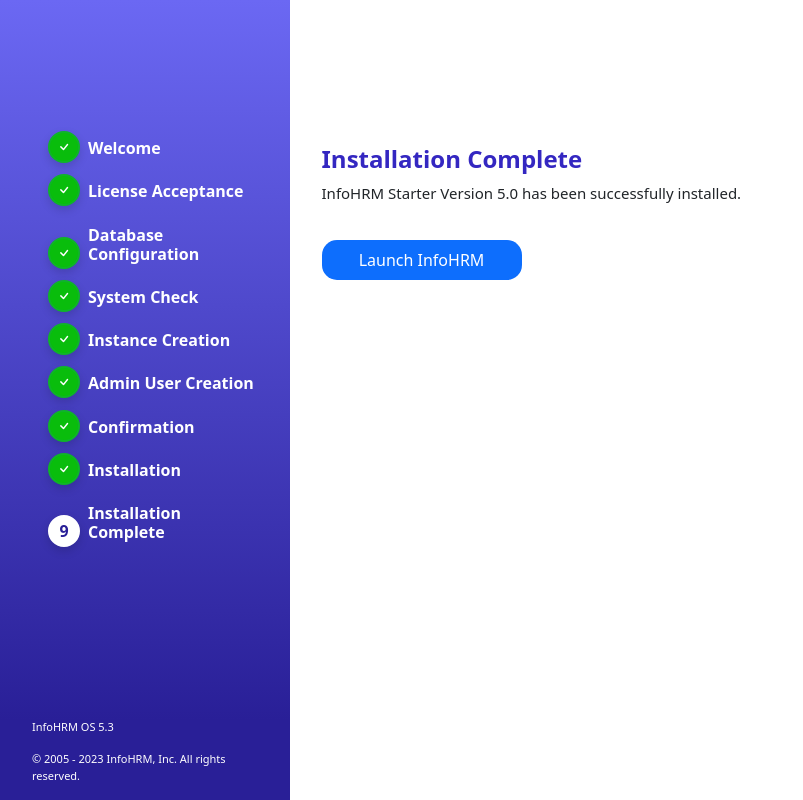
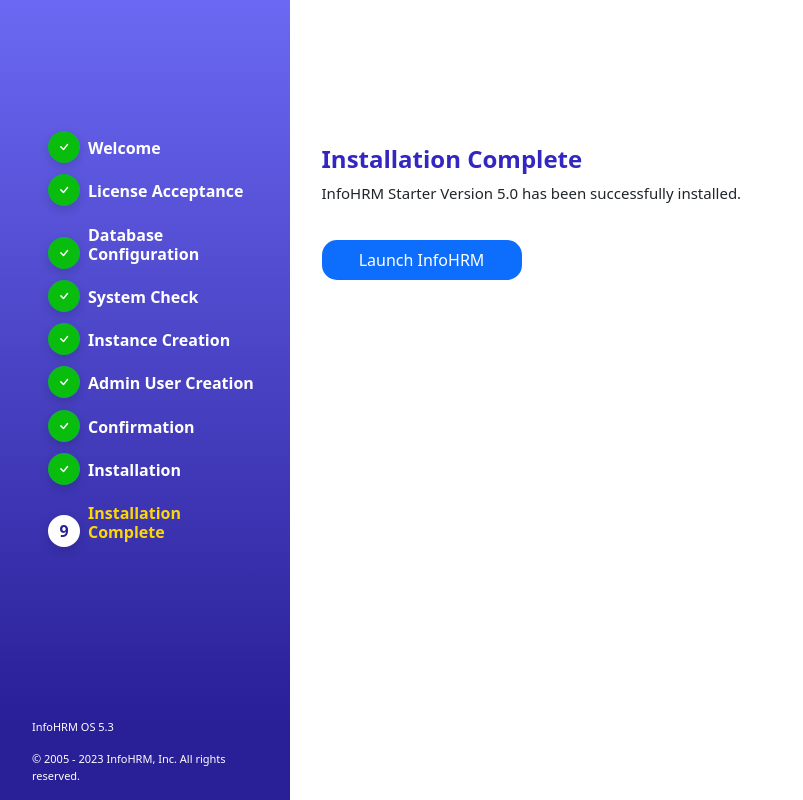
Before and after one commit to Info-2022/InfoHRM, a React (Create React App) app: page /installationcomplete in a window 1280 px wide. Shown: the whole page, without its empty margins (0-803 px from the left). Built offline with nearby package versions, Linux system fonts and the light colour scheme.

Commit message:
Update installationcomplete.js

```diff
--- a/src/components/Fresh Installation/installationcomplete.js
+++ b/src/components/Fresh Installation/installationcomplete.js
@@ -35,7 +35,7 @@
                             <span className='count countSuccess'><i class="bi bi-check"></i></span>
                             <h1>Installation</h1>
                             <span className='count countSuccess'><i class="bi bi-check"></i></span>
-                            <h1>Installation Complete</h1>
+                            <h1 className='activehead'>Installation Complete</h1>
                             <span className='count countActive'>9</span>
                         </div>
                         <div className='footer'>
```
